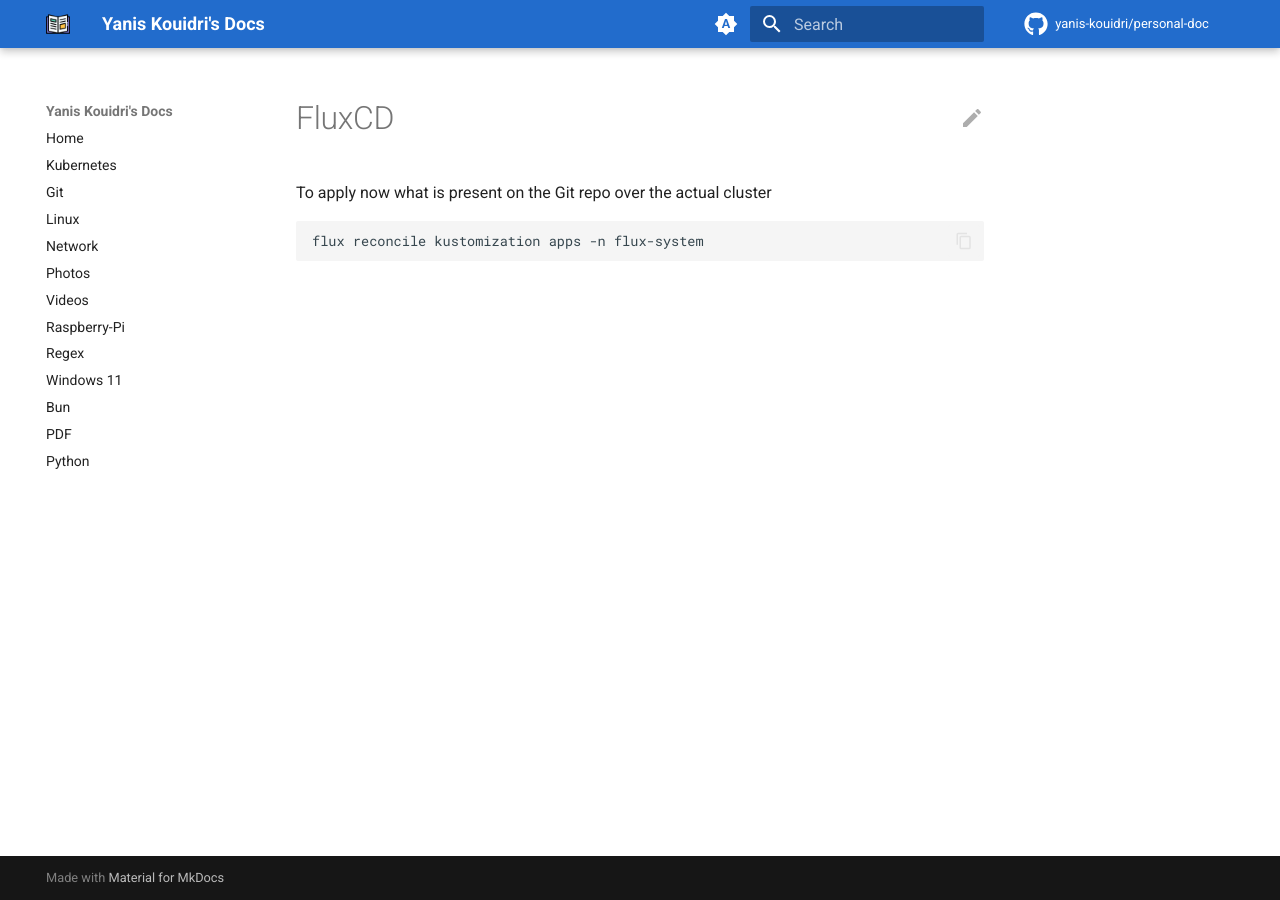
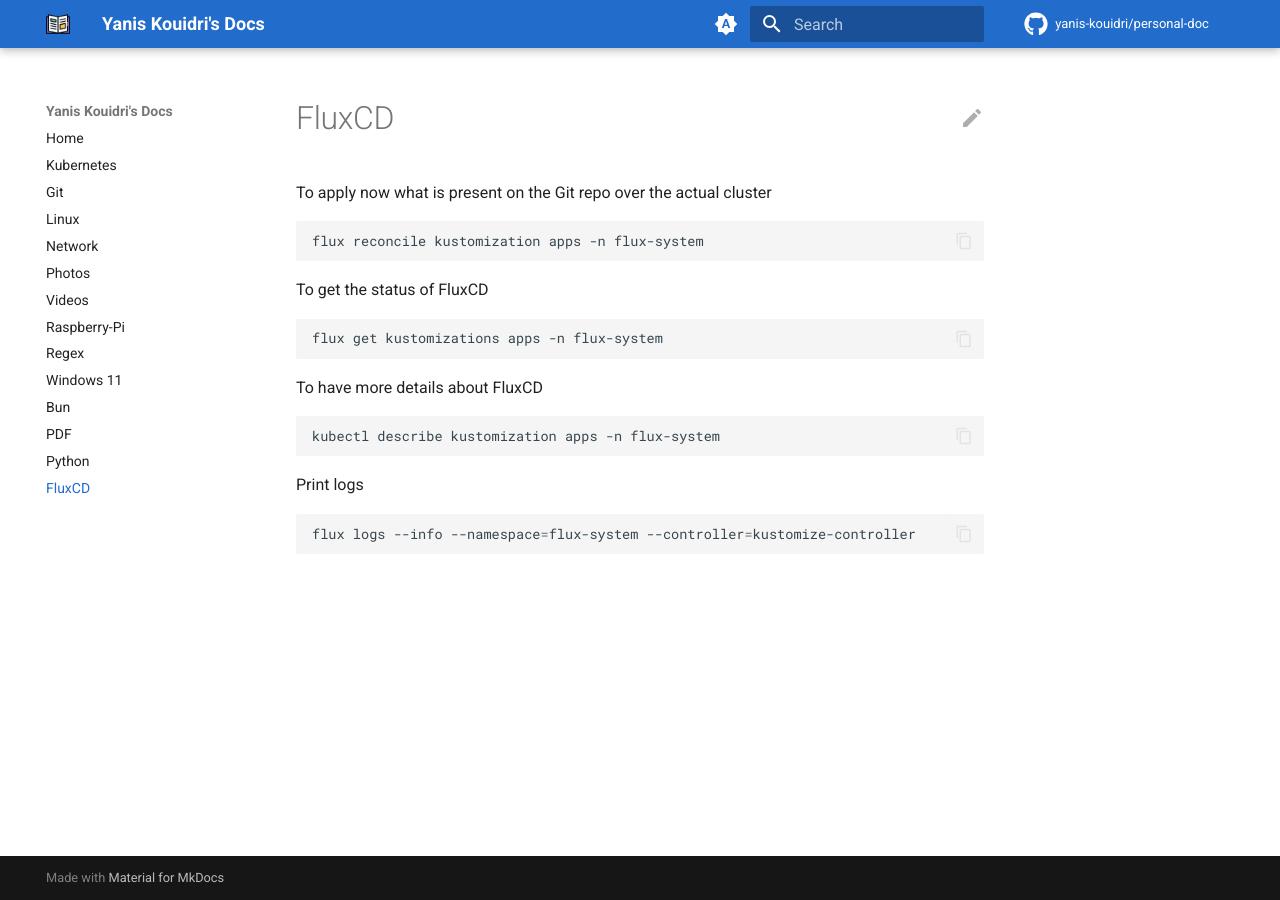
Before and after one commit to Yanis-Kouidri/personal-doc, an MkDocs documentation site: the page built from docs/fluxcd.md, in a window 1280 px wide. Built offline with MkDocs 1.6.1 and Material for MkDocs 9.7.7, drawn with Linux system fonts in a browser that asks for light colours; comment, search, counter and statistics services are not loaded.

Commit message:
feat: add FluxCD

````diff
--- a/docs/fluxcd.md
+++ b/docs/fluxcd.md
@@ -5,3 +5,21 @@ To apply now what is present on the Git repo over the actual cluster
 ```bash
 flux reconcile kustomization apps -n flux-system
 ```
+
+To get the status of FluxCD
+
+```bash
+flux get kustomizations apps -n flux-system
+```
+
+To have more details about FluxCD
+
+```bash
+kubectl describe kustomization apps -n flux-system
+```
+
+Print logs
+
+```bash
+flux logs --info --namespace=flux-system --controller=kustomize-controller
+```
--- a/mkdocs.yml
+++ b/mkdocs.yml
@@ -17,6 +17,7 @@ nav:
   - Bun: bun.md
   - PDF: pdf.md
   - Python: python.md
+  - FluxCD: fluxcd.md
 
 theme:
   name: material
````
